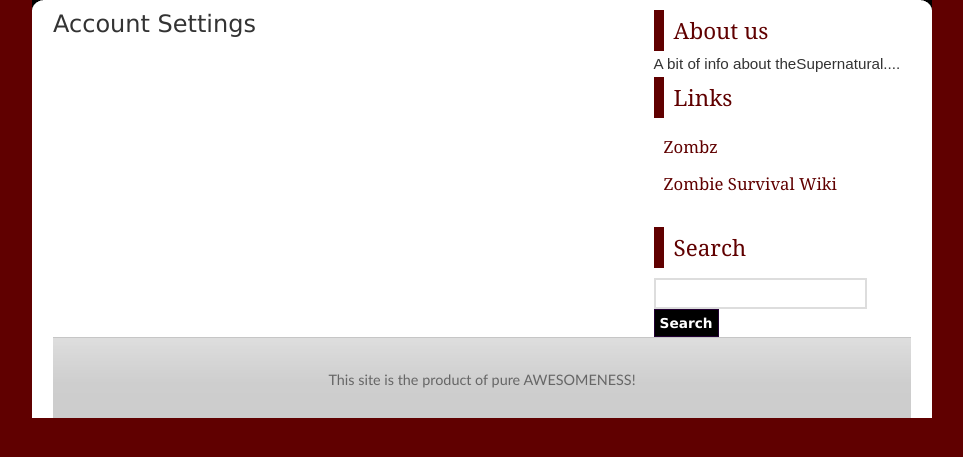
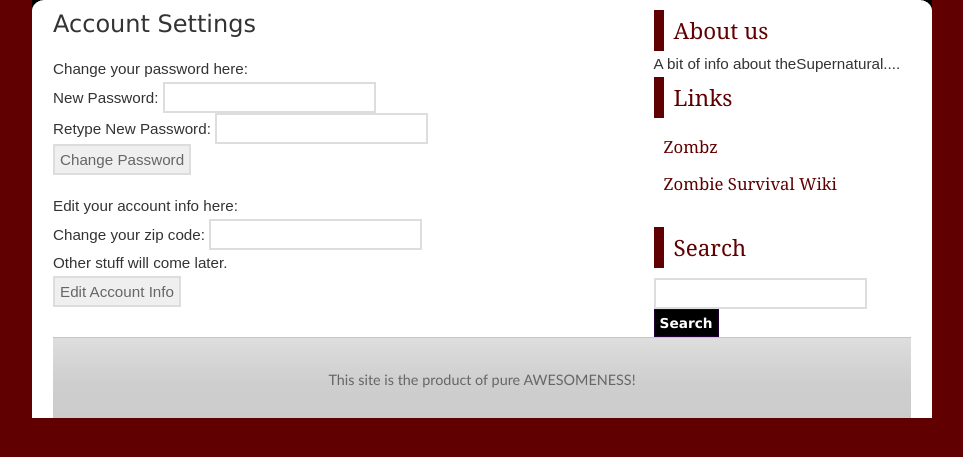
Before and after one commit to Cardio/theSupernatural, a PHP site: page /account.php in a window 1280 px wide. Shown: the part 200-657 px from the top of the page, without its empty margins (158-1121 px from the left). Run offline with PHP 8.4, Linux system fonts and the light colour scheme.

Commit message:
made a few small changes to edit stuff, still can't fix profile, no idea what's wrong

```diff
--- a/account.php
+++ b/account.php
@@ -24,7 +24,20 @@ include('header.php');
 					<!-- CONTENT -->
 
   <h3>Account Settings</h3>
-
+<br/>
+<p>Change your password here:<br/></p>
+<form action="pwChangeController.php" method="post">
+<p>New Password: <input type="password" name="pw1" /></p>
+<p>Retype New Password: <input type="password" name="pw2" /></p>
+<p><input type="submit" value="Change Password" /></p>
+</form>
+<br/>
+<p>Edit your account info here:<br/></p>
+<form action="infoChangeController.php" method="post">
+<p>Change your zip code: <input type="text" name="zip" /></p>
+<p>Other stuff will come later.</p>
+<p><input type="submit" value="Edit Account Info" /></p>
+</form>
 
 					<!-- END CONTENT -->
 
--- a/infoChangeController.php
+++ b/infoChangeController.php
@@ -6,9 +6,9 @@
   $username=$_SESSION['username'];
   $query="UPDATE users SET zipcode='$zip' WHERE username='$username'";
   $result = mysqli_query($db, $query);
-  echo "How do I redirect?";
-  echo "Your zip: $zip";
-  echo "Your username: $username";
   mysqli_close($db);
+  header( 'Location: index.php');
+  exit;
+
 
 ?>
```
Also changed, not shown: profile.php (+16 -2 lines), pwChangeController.php (+5 -2 lines).
